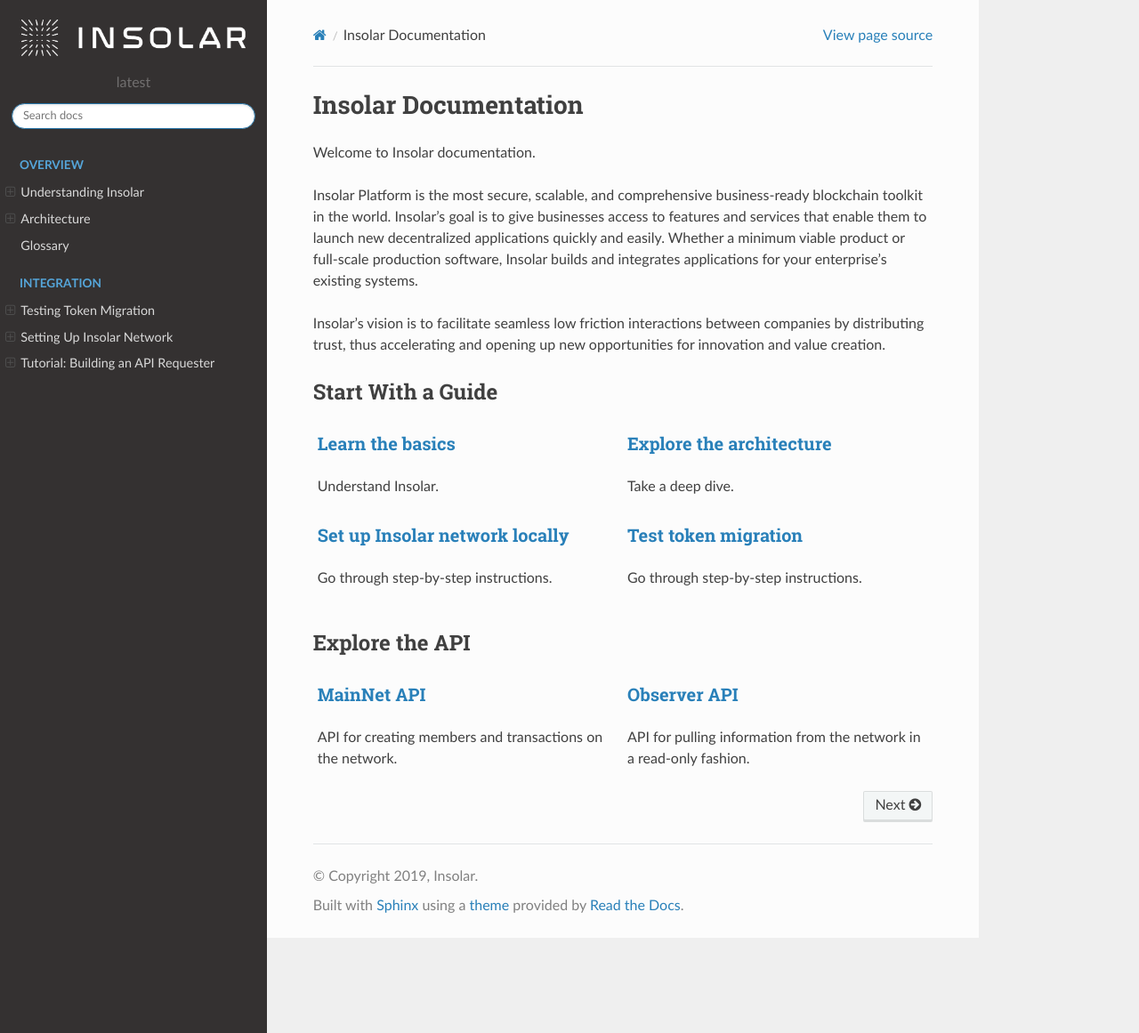
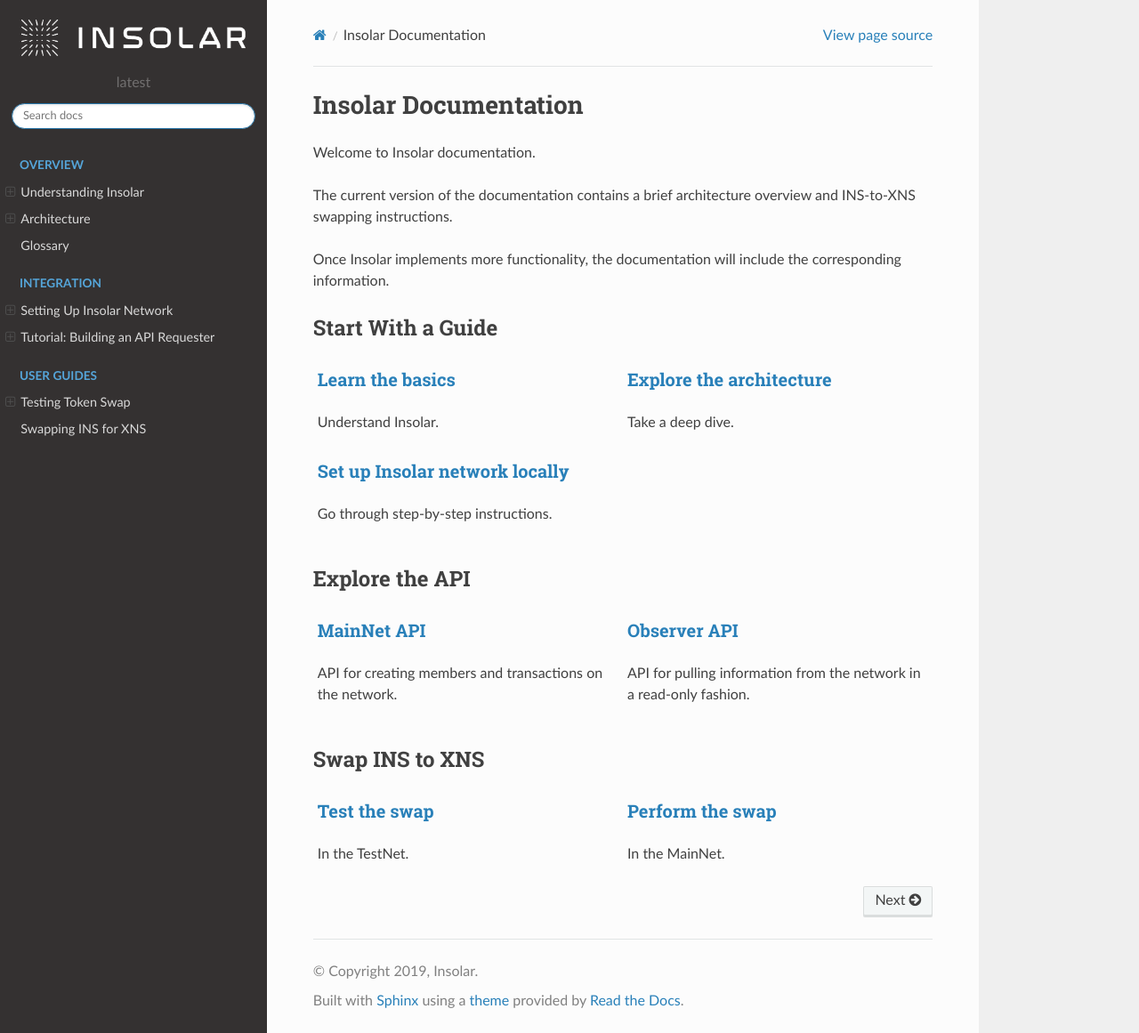
Before and after one commit to sofiayem/rtd-doc-tests, a Sphinx documentation site: the page built from docs/source/index.rst, in a window 1280 px wide and 1161 px high. Shown: the whole window at 89% size. Built offline with Sphinx 7.4.7 and the Read the Docs theme 2.0.0, drawn with Linux system fonts in a browser that asks for light colours.

Commit message:
Swap draft

```diff
--- a/docs/source/index.rst
+++ b/docs/source/index.rst
@@ -9,9 +9,9 @@
 
 Welcome to Insolar documentation.
 
-Insolar Platform is the most secure, scalable, and comprehensive business-ready blockchain toolkit in the world. Insolar’s goal is to give businesses access to features and services that enable them to launch new decentralized applications quickly and easily. Whether a minimum viable product or full-scale production software, Insolar builds and integrates applications for your enterprise's existing systems.
+The current version of the documentation contains a brief architecture overview and INS-to-XNS swapping instructions.
 
-Insolar’s vision is to facilitate seamless low friction interactions between companies by distributing trust, thus accelerating and opening up new opportunities for innovation and value creation.
+Once Insolar implements more functionality, the documentation will include the corresponding information.
 
 .. _quick_start:
 
@@ -43,13 +43,6 @@
 
 Go through step-by-step instructions.
 
-.. rst-class:: column column2
-
-:ref:`Test token migration <migration_test>`
-~~~~~~~~~~~~~~~~~~~~~~~~~~~~~~~~~~~~~~~~~~~~
-
-Go through step-by-step instructions.
-
 .. rst-class:: row
 
 .. rst-class:: reg-text
@@ -75,6 +68,31 @@
 
 API for pulling information from the network in a read-only fashion.
 
+.. rst-class:: row
+
+.. rst-class:: reg-text
+
+Swap INS to XNS
+---------------
+
+.. raw:: html
+
+   <div class="reduced-width">
+
+.. rst-class:: column column2
+
+:ref:`Test the swap <migration_test>`
+~~~~~~~~~~~~~~~~~~~~~~~~~~~~~~~~~~~~~
+
+In the TestNet.
+
+.. rst-class:: column column2
+
+:ref:`Perform the swap <swap>`
+~~~~~~~~~~~~~~~~~~~~~~~~~~~~~~
+
+In the MainNet.
+
 .. toctree::
    :hidden:
    :caption: Overview
@@ -87,6 +105,12 @@
    :hidden:
    :caption: Integration
 
-   migration-test
    integration
    requester
+
+.. toctree::
+   :hidden:
+   :caption: User Guides
+
+   migration-test
+   swap
```
Also changed, not shown: docs/source/migration-test.rst (+3 -5 lines), docs/source/swap.rst (added, +96 -0 lines).
